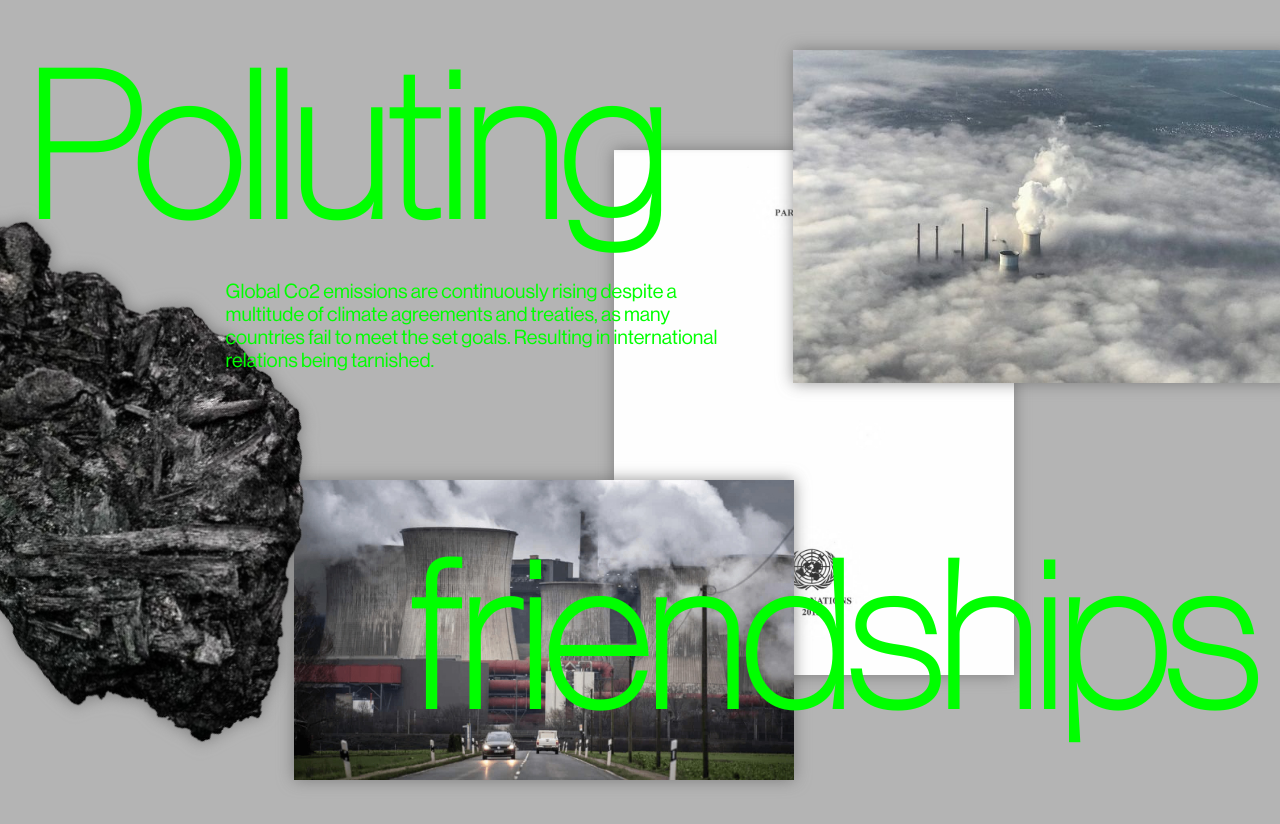
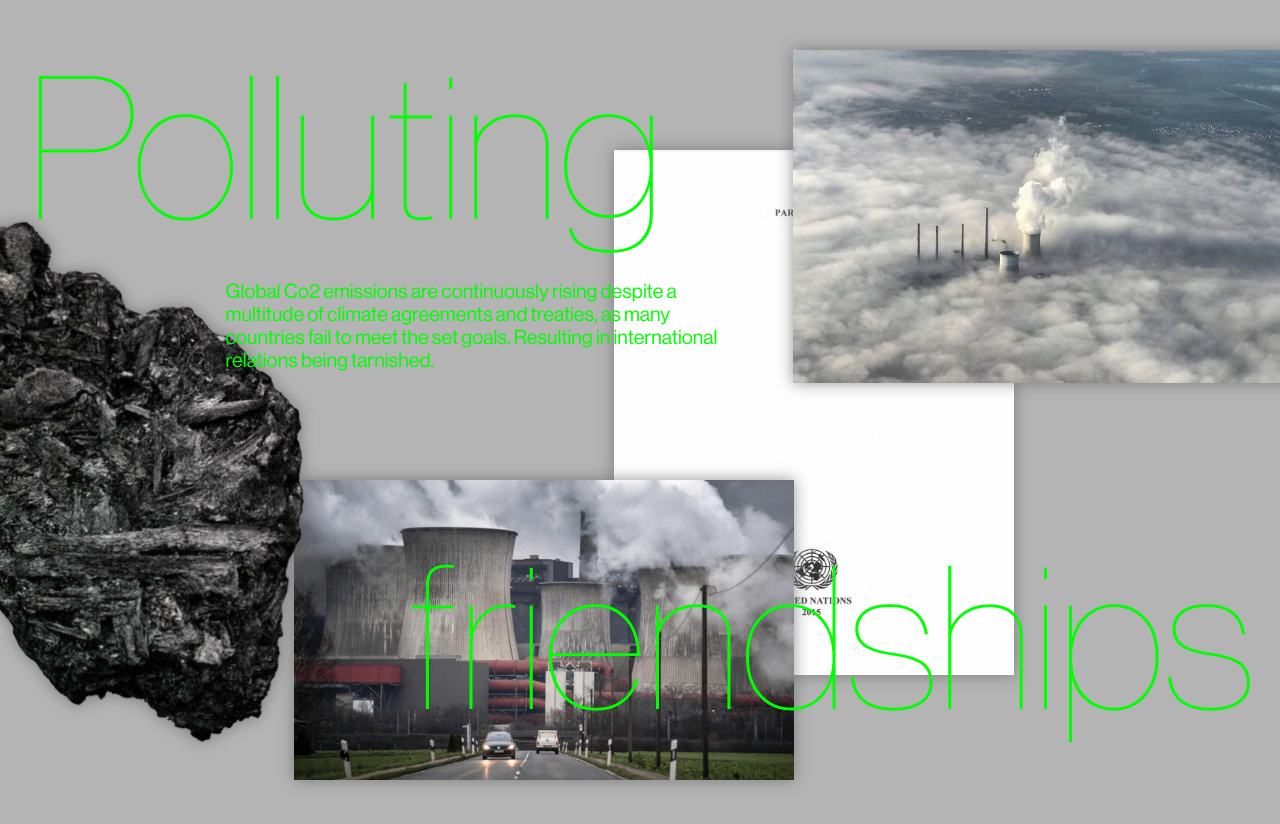
Before and after one commit to alicjakonkol/alicjakonkol.github.io, a plain HTML site: page index.html in a window 1280 px wide. Drawn offline with nearby package versions, Linux system fonts and the light colour scheme.

Commit message:
Add files via upload

```diff
--- a/css/main.css
+++ b/css/main.css
@@ -30,6 +30,14 @@
 @font-face {
   font-family: "neue_haas";
   src: url("../fonts/neueHaas-reg.otf") format("opentype");
+}
+body h1, body h2, body h3, body p, body a, body div {
+  font-weight: normal;
+  font-style: normal;
+}
+body strong {
+  font-weight: bold;
+  font-style: normal;
 }
 body h1 {
   padding: 0;
@@ -74,6 +82,8 @@ body#home div.container h1 {
   color: #00FF00;
   position: absolute;
   font-family: "neue_haas_thin";
+  -webkit-font-smoothing: antialiased;
+  font-smoothing: antialiased;
 }
 body#home div.container h1#part1 {
   top: 0;
```
